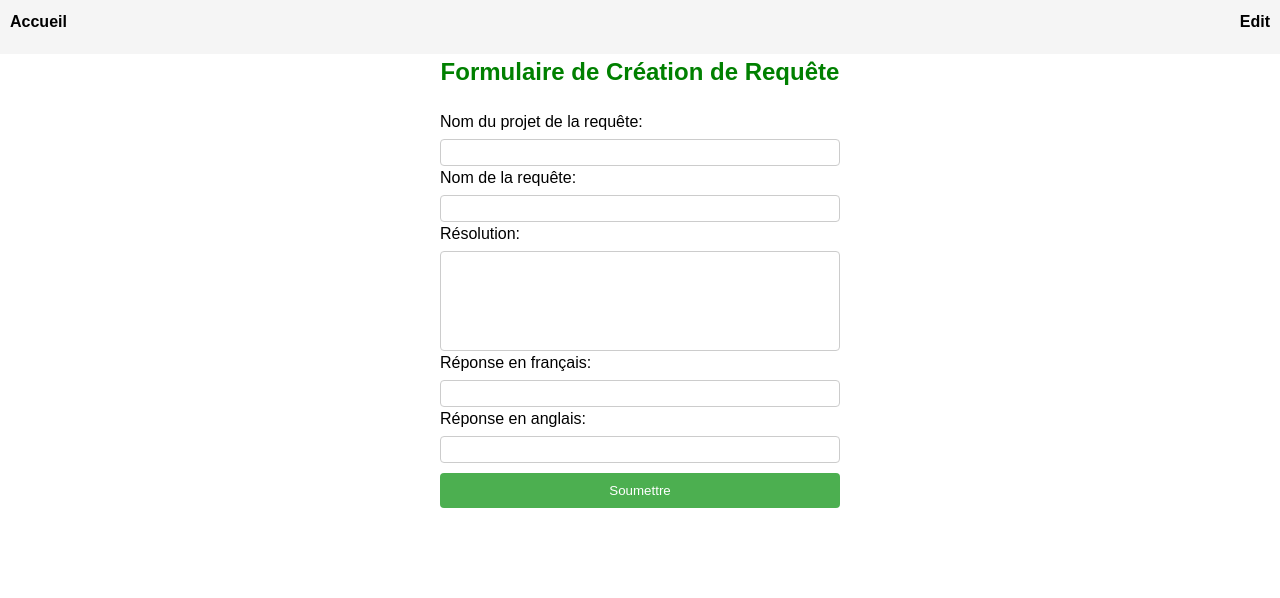
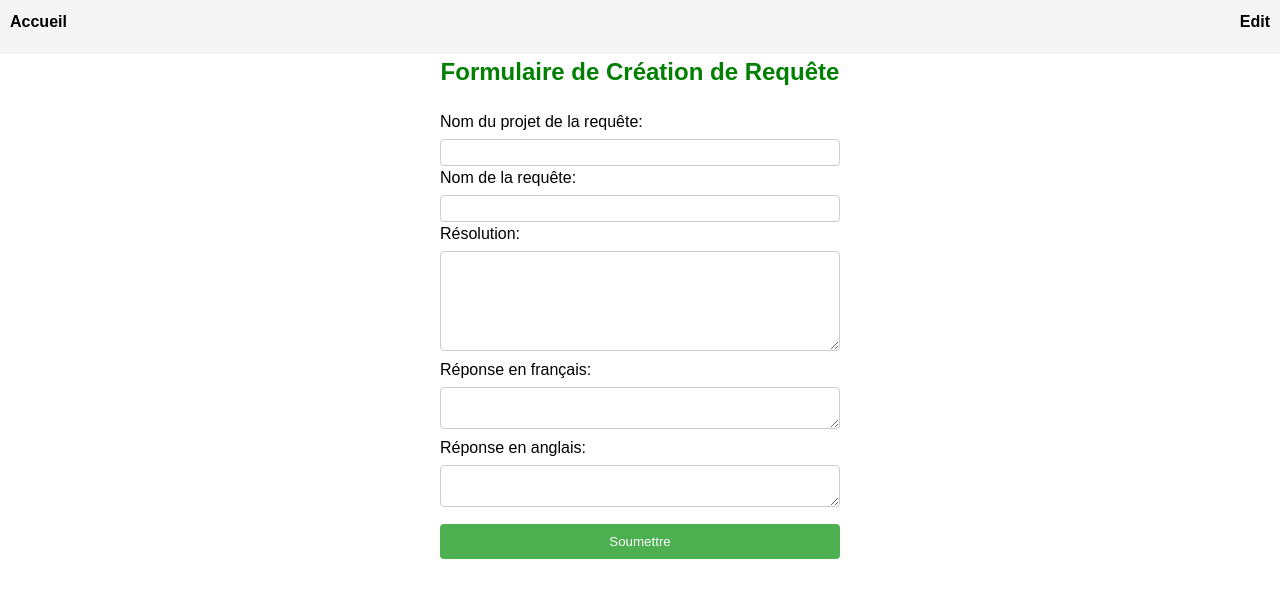
Before and after one commit to Arthur-Gev2023/client-appl, a Next.js app: page /pages/EditPage in a window 1280 px wide. Shown: the top 598 px of the page. Built offline with nearby package versions, Linux system fonts and the light colour scheme.

Commit message:
textarea + maxLength

```diff
--- a/src/app/pages/EditPage/page.tsx
+++ b/src/app/pages/EditPage/page.tsx
@@ -73,24 +73,24 @@ const EditPage = () => {
             onChange={(e) => handleInputChange(e)} />
 
           <label htmlFor="resolution">Résolution:</label>
-          <input
-            type="text"
+          <textarea
+            maxLength={500}
             id="resolution"
             className="input-field"
             value={requestToCreate.resolution}
             onChange={(e) => handleInputChange(e)} />
 
           <label htmlFor="reponse_francais">Réponse en français:</label>
-          <input
-            type="text"
+          <textarea
+            maxLength={500}
             id="frenchAnswer"
             className="input-field"
             value={requestToCreate.frenchAnswer}
             onChange={(e) => handleInputChange(e)} />
 
           <label htmlFor="reponse_anglais">Réponse en anglais:</label>
-          <input
-            type="text"
+          <textarea
+            maxLength={500}
             id="englishAnswer"
             className="input-field"
             value={requestToCreate.englishAnswer}
```
